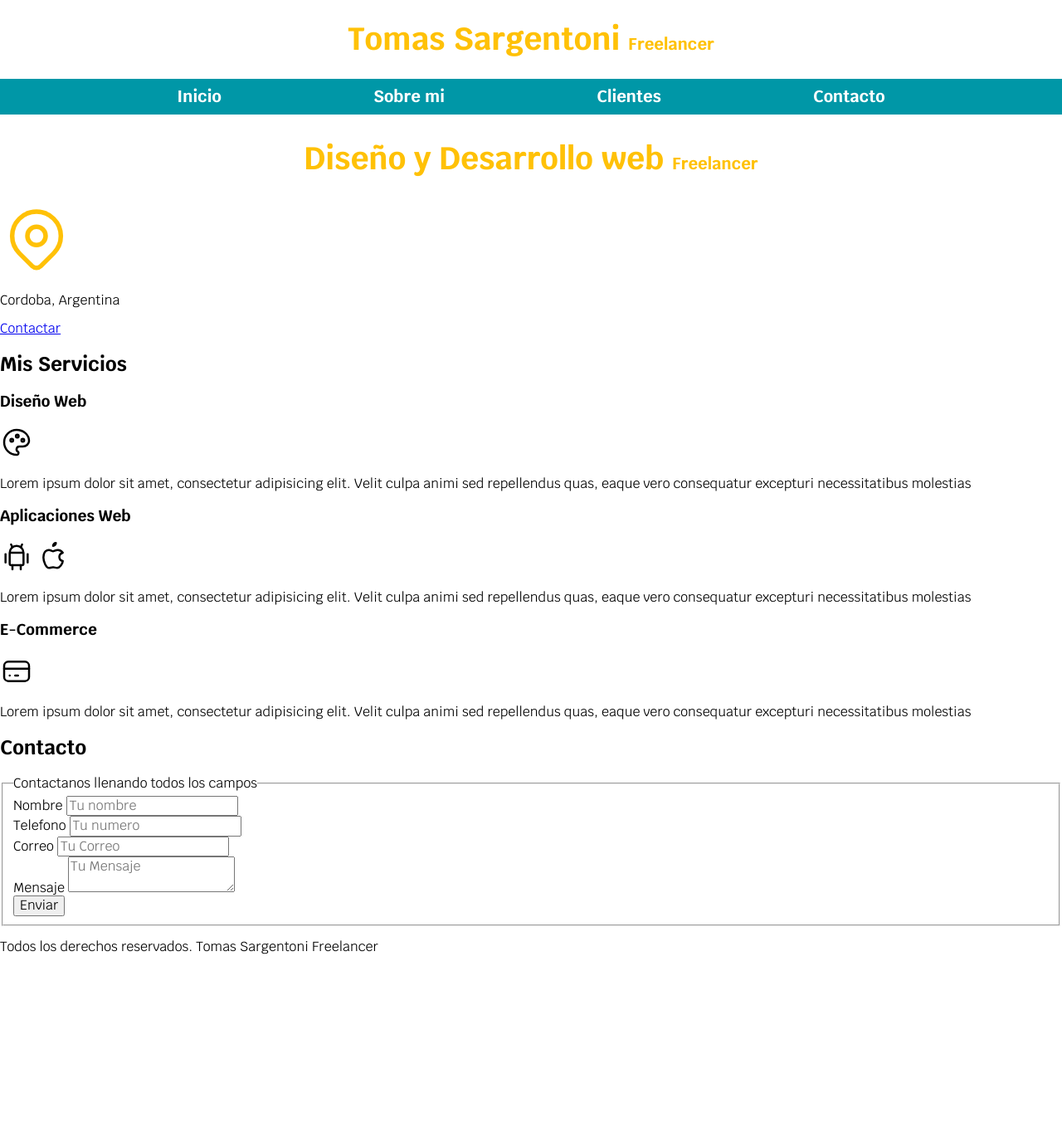
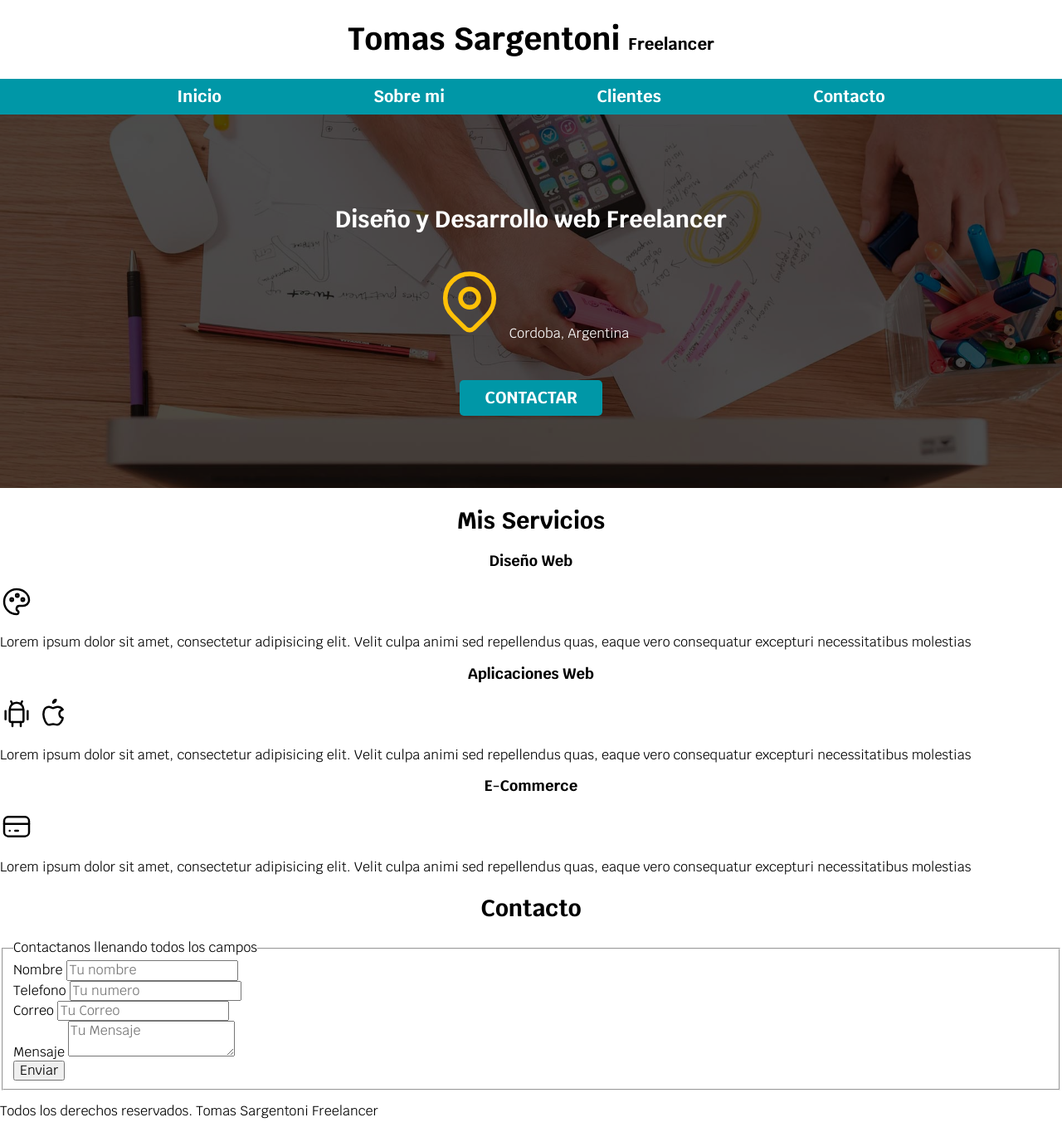
Before and after one commit to TomasSargentoni/UdemyCourse, a PHP site: page / in a window 1280 px wide. Shown: the whole page at 83% size. Before the commit the page ends 1150 px from the top, so only its background shows below. Run offline with PHP 8.4, Linux system fonts and the light colour scheme.

Commit message:
siguiente clase: color de fondo

```diff
--- a/freelancer_inicio/css/styles.css
+++ b/freelancer_inicio/css/styles.css
@@ -7,28 +7,79 @@
 
 }
 
+/* Globales */
+
 html{
     font-size: 62.5%;
+    box-sizing: border-box; /* Hack para Box Model */
+}
+*, *:before, *:after {
+    box-sizing: inherit;
 }
 
+
 body {
-    font-size: 16px;
+    font-size: 16px; /* 1rem = 10px */
     font-family: 'Krub', sans-serif;
+}
 
+
+.contenedor{
+    max-width: 120rem;
+    margin: 0 auto 0 auto;
 }
-.titulo {
+
+.boton {
+    background-color: var(--secundario);
+    color: var(--blanco);
+    padding: 1rem 3rem 1rem 3rem;
+    margin-top: 3rem;
+    font-size: 2rem;
+    text-decoration: none;
+    text-transform: uppercase;
+    font-weight: bold;
+    border-radius: .5rem;
+    width: 80%;
     text-align: center;
-    font-size: 3.8rem;
-    color: var(--primario);
 }
+
+@media (min-width: 768px) {
+    .boton{
+        width: auto;
+
+    }
+}
+
+/* Tipografia */
+
+h1 {
+    font-size: 3.8rem
+}
+
+h2 {
+    font-size: 2.8rem
+}
+
+h3 {
+    font-size: 1.8rem
+}
+
+h1,h2,h3 {
+    text-align: center;
+}
+
+.titulo h2 {
+    color: var(--blanco);
+}
+
+/* Titulos */
+
 .titulo span {
     font-size: 2rem;
 }
 
-.contenedor{
-    width: 120rem;
-    margin: 0 auto 0 auto;
-}
+
+/* Navegacion Principal */
 
 .nav-bg {
     background-color: var(--secundario);
@@ -36,8 +87,15 @@
 
 .navegacion-principal {
     display: flex;
-    flex-direction: row;
-    justify-content: space-evenly;
+    flex-direction: column;
+    align-items: center;
+}
+
+@media (min-width: 768px) {
+    .navegacion-principal {
+        flex-direction: row;
+        justify-content: space-evenly;
+    }
 }
 
 .navegacion-principal a {
@@ -53,14 +111,28 @@
     color: var(--oscuro);
 }
 
-@media (min-width: 480px) {
-    h1 {
+/* Hero */
 
-    }
+.hero {
+    background-image: url(../img/hero.jpg);
+    background-repeat: no-repeat;
+    background-size: cover;
+    height: 450px;
+    position: relative;
 }
 
-@media (min-width: 768) {
-    h1 {
+.contenido-hero {
+    position: absolute;
+    background-color: rgb( 0 0 0 / 70%);
+    width: 100%;
+    height: 100%;
 
-    }
+    display: flex;
+    flex-direction: column;
+    align-items: center;
+    justify-content: center;
 }
+
+.contenido-hero h2, .contenido-hero p {
+    color: var(--blanco);
+}
--- a/freelancer_inicio/index.html
+++ b/freelancer_inicio/index.html
@@ -25,18 +25,23 @@
         </nav>
     </div>
 
-    <section>
-        <h2 class="titulo"> Diseño y Desarrollo web <span>Freelancer</span></h2>
 
-        <svg xmlns="http://www.w3.org/2000/svg" class="icon icon-tabler icon-tabler-map-pin" width="88" height="88" viewBox="0 0 24 24" stroke-width="1.5" stroke="#FFC107" fill="none" stroke-linecap="round" stroke-linejoin="round">
-            <path stroke="none" d="M0 0h24v24H0z" fill="none"/>
-            <path d="M9 11a3 3 0 1 0 6 0a3 3 0 0 0 -6 0" />
-            <path d="M17.657 16.657l-4.243 4.243a2 2 0 0 1 -2.827 0l-4.244 -4.243a8 8 0 1 1 11.314 0z" />
-        </svg>
 
-        <p> Cordoba, Argentina</p>
+    <section class="hero">
+        <div class="contenido-hero">
+            <h2> Diseño y Desarrollo web <span>Freelancer</span></h2>
 
-        <a href="#">Contactar</a>
+            <p>
+                <svg xmlns="http://www.w3.org/2000/svg" class="icon icon-tabler icon-tabler-map-pin" width="88" height="88" viewBox="0 0 24 24" stroke-width="1.5" stroke="#FFC107" fill="none" stroke-linecap="round" stroke-linejoin="round">
+                    <path stroke="none" d="M0 0h24v24H0z" fill="none"/>
+                    <path d="M9 11a3 3 0 1 0 6 0a3 3 0 0 0 -6 0" />
+                    <path d="M17.657 16.657l-4.243 4.243a2 2 0 0 1 -2.827 0l-4.244 -4.243a8 8 0 1 1 11.314 0z" />
+                </svg>
+                 Cordoba, Argentina
+            </p>
+
+            <a class= "boton" href="#">Contactar</a>
+        </div> <!-- .Contenido-hero -->
     </section>
 
 
```
